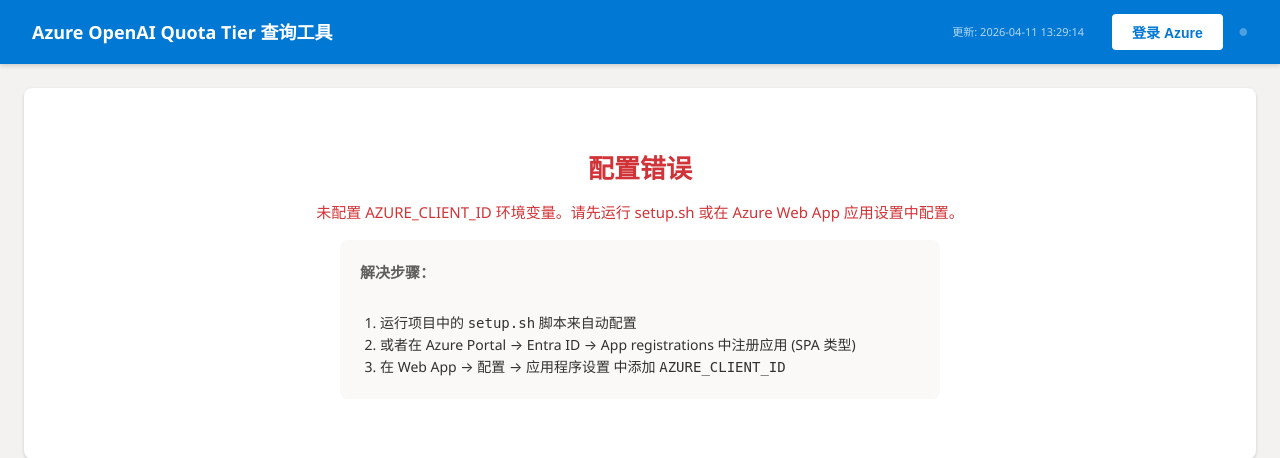
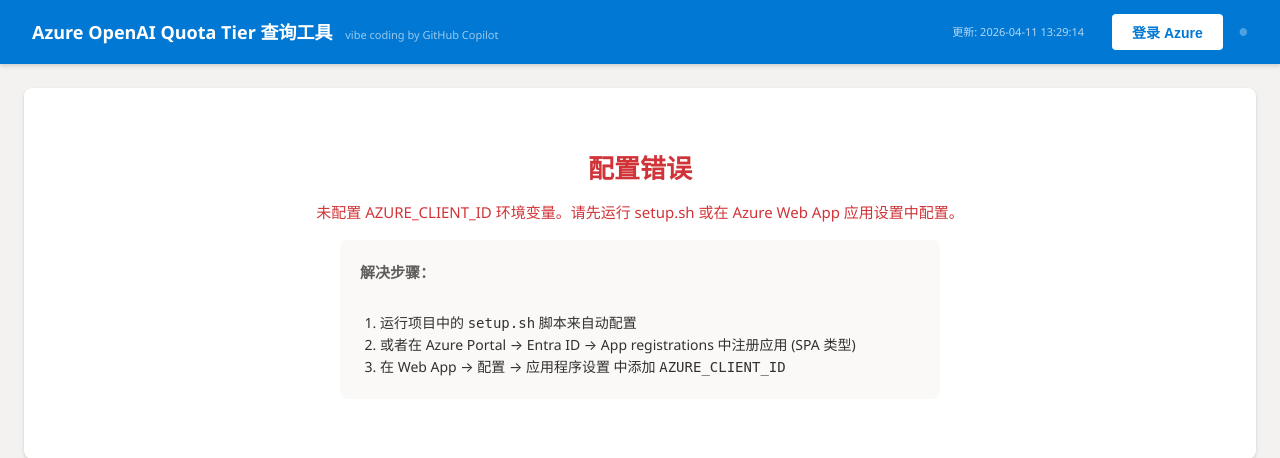
Before and after one commit to auswang/AOAIQuotaTier, a Flask app: page / in a window 1280 px wide. Shown: the top 458 px of the page. Run offline with Flask 3, Linux system fonts and the light colour scheme.

Commit message:
style: add vibe coding by GitHub Copilot tagline

```diff
--- a/templates/index.html
+++ b/templates/index.html
@@ -209,7 +209,7 @@
 <body>
 
 <div class="header">
-    <h1>Azure OpenAI Quota Tier 查询工具</h1>
+    <h1>Azure OpenAI Quota Tier 查询工具 <span style="font-size:11px; font-weight:normal; opacity:0.6; margin-left:8px;">vibe coding by GitHub Copilot</span></h1>
     <div style="display:flex; align-items:center; gap:16px;">
         <span style="font-size:11px; opacity:0.7;">更新: {{ build_time }}</span>
         <div class="user-info" id="userInfo">
```
